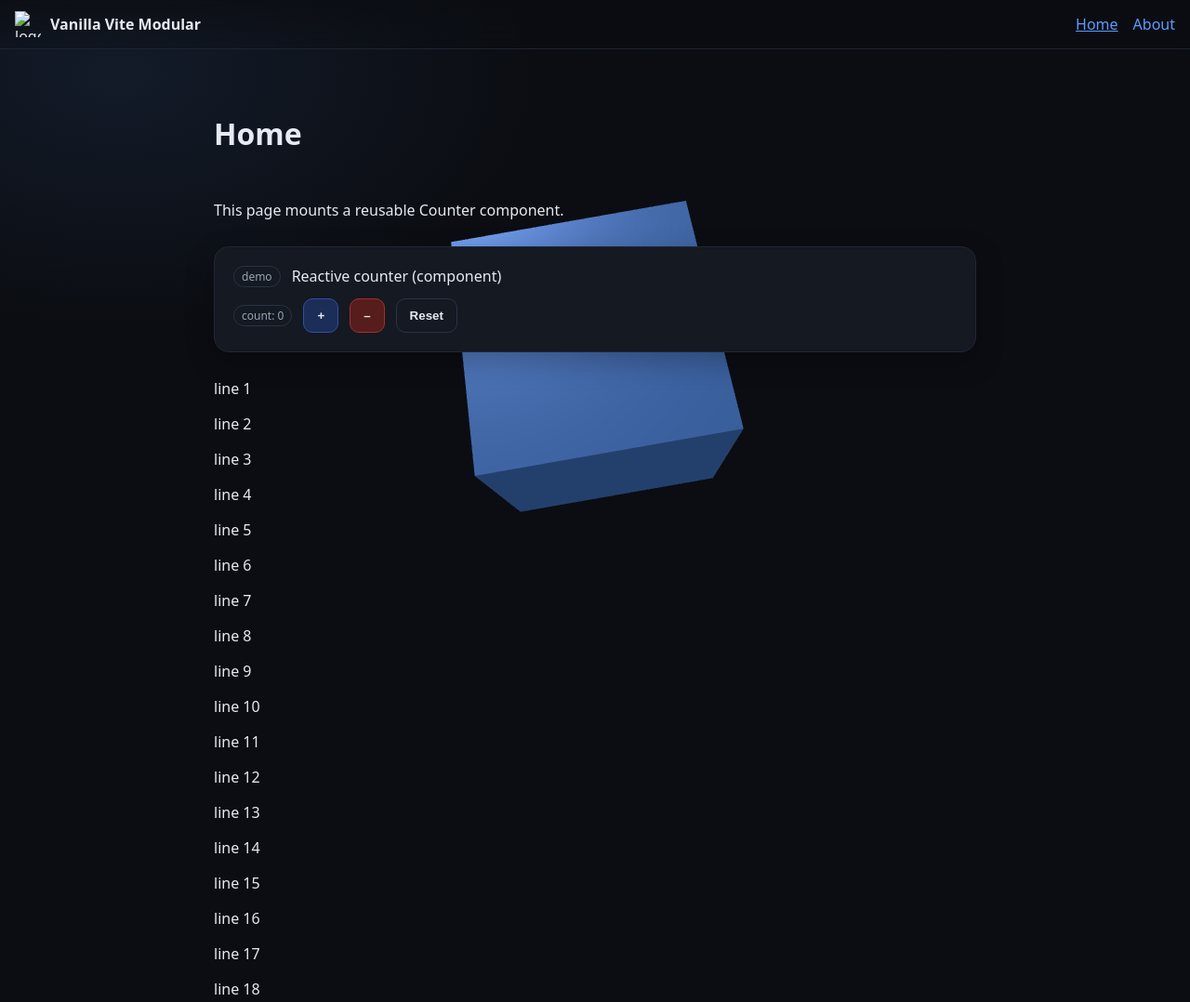
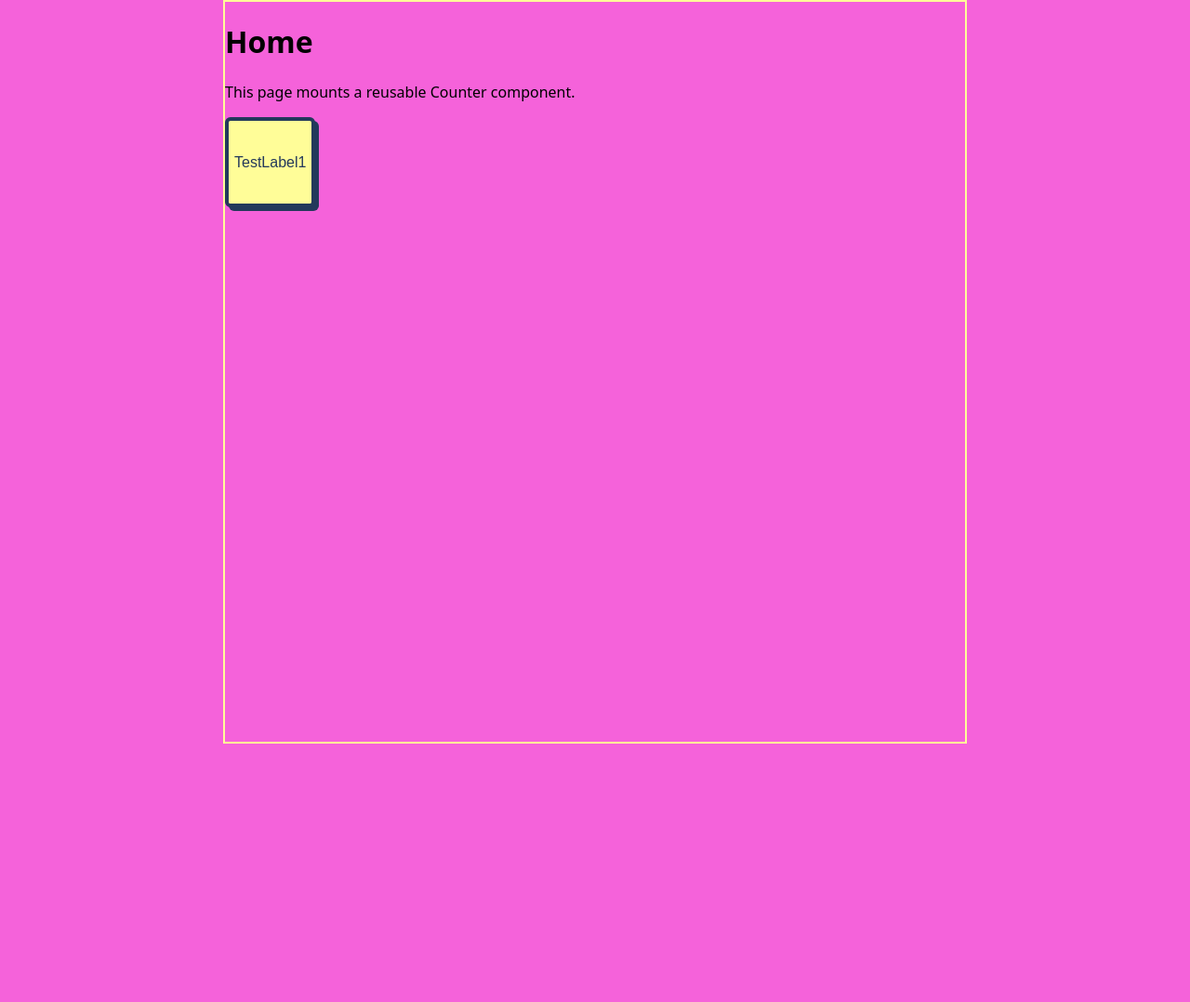
Before and after one commit to adityade8k/NewYorkBeatSequencer, a website built with Vite: page index.html in a window 1280 px wide. Shown: the top 1078 px of the page at 93% size. After the commit the page ends 800 px from the top, so only its background shows below. Built offline with nearby package versions, Linux system fonts and the light colour scheme.

Commit message:
Set up project
Cleared unused files set up button css

```diff
--- a/package.json
+++ b/package.json
@@ -10,8 +10,5 @@
   },
   "devDependencies": {
     "vite": "latest"
-  },
-  "dependencies": {
-    "three": "^0.179.1"
   }
 }
--- a/src/components/Button/Button.js
+++ b/src/components/Button/Button.js
@@ -2,28 +2,40 @@ import { el } from '@utils/dom.js'
 import './styles.css'
 
 export function Button({
-    label = "Click",
+  label = 'Click',
   onClick,
-    variant = "default",
+  variant = 'default',   // supports 'on' | 'off' | others
   disabled = false,
   className = '',
-    type = 'buttton',
+  type = 'button',
   attrs = {}
 } = {}) {
-    const classes = ['btn'];
+  const classes = ['btn']
   if (variant && variant !== 'default') classes.push(`btn--${variant}`)
   if (className) {
     if (Array.isArray(className)) classes.push(...className.filter(Boolean))
     else classes.push(className)
   }
 
+  const computedDisabled =
+    variant === 'on'  ? true  :
+    variant === 'off' || "off-yellow" ? false :
+    !!disabled
+
+  // Optional: if you're treating it like a toggle button, expose aria-pressed
+  const ariaPressed =
+    (variant === 'on' && 'true') ||
+    (variant === 'off' && 'false') ||
+    null
+
   return el(
     'button',
     {
       class: classes.join(' '),
       type,
-            disabled: disabled ? '' : null,
-            onClick: onClick ? onClick : null,
+      disabled: computedDisabled ? '' : null,
+      onClick: computedDisabled ? null : (onClick || null), // don't wire if disabled
+      'aria-pressed': ariaPressed,
       ...attrs
     },
     label
--- a/src/components/Button/styles.css
+++ b/src/components/Button/styles.css
@@ -1,6 +1,6 @@
 /* Extends the global .btn baseline from base.css */
 .btn--primary { border-color: #2f4fa3; background: #1c2d57; }
-.btn--danger  { border-color: #a32f2f; background: #571c1c; }
+.btn--danger  { border-color: var(--bg); background: #571c1c; }
 .btn--ghost   { background: transparent; border-color: #2b3242; }
 
 .btn:focus-visible {
--- a/src/components/Counter/Counter.js
+++ /dev/null
@@ -1,53 +0,0 @@
-// src/components/Counter/Counter.js
-import { el } from '@utils/dom.js'
-import { store } from '@lib/state/appStore.js'
-import { Button } from '@components/Button/Button.js'
-
-export function Counter() {
-  // --- UI pieces
-  const badge = el('span', { class: 'badge' }, 'count: ?')
-
-
-
-  const incBtn = Button({
-    label: '+',
-    variant: 'primary',
-    onClick: () => store.update(s => ({ count: s.count + 1 }))
-  })
-
-  const decBtn = Button({
-    label: '–',
-    variant: 'danger',
-    onClick: () => store.update(s => ({ count: s.count - 1 }))
-  })
-
-  const resetBtn = Button({
-    label: 'Reset',
-    onClick: () => store.set({ count: 0 }),
-    variant: 'ghost'
-  })
-
-  const row = el('div', { class: 'row' }, badge, incBtn, decBtn, resetBtn)
-
-  // --- subscribe to store (reactive badge)
-  const unsub = store.subscribe(s => {
-    badge.textContent = `count: ${s.count}`
-  })
-
-  // --- component root
-  const root = el('div', { class: 'stack' },
-    el('div', { class: 'row' },
-      el('span', { class: 'badge' }, 'demo'),
-      'Reactive counter (component)'
-    ),
-    row
-  )
-
-  return {
-    el: root,
-    unmount() {
-      // stop reacting when the component is removed
-      unsub()
-    }
-  }
-}
--- a/src/components/Nav/Nav.js
+++ /dev/null
@@ -1,37 +0,0 @@
-// src/components/Nav/Nav.js
-import { el } from '@utils/dom.js'
-import logoUrl from '@assets/logo.svg'
-
-export function Nav() {
-  // left side: brand (logo + text)
-  const brand = el('div', { class: 'brand' },
-    el('img', { src: logoUrl, alt: 'logo' }),
-    el('strong', {}, 'Vanilla Vite Modular')
-  )
-
-  // right side: simple links (hash routes)
-  const links = el('div', { class: 'links' },
-    el('a', { href: '#/' },  'Home'),
-    el('a', { href: '#/about' }, 'About')
-  )
-
-  // the bar itself (styled by your base.css nav.site rules)
-  const nav = el('nav', { class: 'site' }, brand, links)
-
-  // optional: mark active link on hash changes
-  const setActive = () => {
-    const path = location.hash.slice(1) || '/'
-    for (const a of nav.querySelectorAll('a')) {
-      a.classList.toggle('active', a.getAttribute('href') === `#${path}`)
-    }
-  }
-  setActive()
-  const off = () => window.removeEventListener('hashchange', setActive)
-  window.addEventListener('hashchange', setActive)
-
-  // expose cleanup in case this ever gets unmounted (it’s persistent now)
-  return {
-    el: nav,
-    unmount() { off() }
-  }
-}
--- a/src/components/ThreeBg/ThreeBackground.js
+++ /dev/null
@@ -1,102 +0,0 @@
-// src/components/ThreeBG/ThreeBackground.js
-import * as THREE from 'three'
-import { el } from '@utils/dom.js'
-
-/**
- * ThreeBackground()
- * - Renders a transparent WebGL canvas fixed behind the page.
- * - As the user scrolls, the camera orbits around a cube.
- * - Returns { el, unmount } so you can dispose cleanly if needed.
- */
-export function ThreeBackground() {
-  // --- DOM wrapper (fixed position via CSS) ---
-  const root = el('div', { class: 'three-bg' })
-
-  // --- Renderer (transparent so your site background still shows) ---
-  const renderer = new THREE.WebGLRenderer({ antialias: true, alpha: true })
-  renderer.setPixelRatio(Math.min(window.devicePixelRatio || 1, 2))
-  root.appendChild(renderer.domElement)
-
-  // --- Scene, Camera, Lights ---
-  const scene = new THREE.Scene()
-  scene.background = null // keep transparent
-
-  const camera = new THREE.PerspectiveCamera(60, 1, 0.1, 100)
-  scene.add(camera)
-
-  const ambient = new THREE.AmbientLight(0xffffff, 0.6)
-  const dir = new THREE.DirectionalLight(0xffffff, 0.8)
-  dir.position.set(3, 5, 2)
-  scene.add(ambient, dir)
-
-  // --- Cube (the thing we orbit around) ---
-  const geo = new THREE.BoxGeometry(2, 2, 2)
-  const mat = new THREE.MeshStandardMaterial({
-    color: 0x5e9cff,
-    roughness: 0.4,
-    metalness: 0.2
-  })
-  const cube = new THREE.Mesh(geo, mat)
-  scene.add(cube)
-
-  // --- Sizing & resize handling ---
-  function resize() {
-    const w = root.clientWidth || window.innerWidth
-    const h = root.clientHeight || window.innerHeight
-    camera.aspect = w / h
-    camera.updateProjectionMatrix()
-    renderer.setSize(w, h, false)
-  }
-  resize()
-  window.addEventListener('resize', resize)
-
-  // --- Scroll → camera orbit mapping ---
-  // We compute an angle from scroll progress [0..1] → [0..2π].
-  const radius = 6
-  let angle = 0
-
-  function updateFromScroll() {
-    const maxScroll = Math.max(1, document.documentElement.scrollHeight - window.innerHeight)
-    const t = window.scrollY / maxScroll // 0..1
-    angle = t * Math.PI * 2              // full revolution across full page scroll
-  }
-  updateFromScroll()
-  window.addEventListener('scroll', updateFromScroll, { passive: true })
-
-  // --- Animation loop ---
-  let rafId = 0
-  function tick() {
-    rafId = requestAnimationFrame(tick)
-
-    // optional: slowly rotate the cube itself
-    cube.rotation.y += 0.01
-    cube.rotation.x += 0.005
-
-    // position camera on a horizontal circle; add gentle vertical motion
-    camera.position.x = radius * Math.cos(angle)
-    camera.position.z = radius * Math.sin(angle)
-    camera.position.y = 1.2 * Math.sin(angle * 0.5)
-    camera.lookAt(cube.position)
-
-    renderer.render(scene, camera)
-  }
-  tick()
-
-  // --- Cleanup for unmount (if ever removed) ---
-  function unmount() {
-    window.removeEventListener('resize', resize)
-    window.removeEventListener('scroll', updateFromScroll)
-    cancelAnimationFrame(rafId)
-
-    // dispose GPU resources
-    geo.dispose()
-    mat.dispose()
-    renderer.dispose()
-
-    // remove canvas from DOM
-    renderer.domElement?.remove()
-    root.remove()
-  }
-
-  return { el: root, unmount }
-}
--- a/src/lib/router/router.js
+++ /dev/null
@@ -1,41 +0,0 @@
-// src/lib/router/router.js
-import { clear } from '@utils/dom.js'
-
-/**
- * Minimal hash router.
- * - routes: { '/': Home, '/about': About, ... }
- * - app: the container element to render pages into
- *
- * Each page is a function like: Page({ mount }) => { unmount?() }
- */
-export function createRouter({ app, routes }) {
-  let current = null  // holds the currently mounted page instance (to unmount later)
-
-  const render = () => {
-    // 1) get path from the URL hash (e.g., "#/about" -> "/about")
-    const path = location.hash.slice(1) || '/'
-
-    // 2) choose the page function for this path (fallback to '/')
-    const View = routes[path] || routes['/']
-
-    // 3) clean up the previous page if it exposed an unmount()
-    if (current?.unmount) current.unmount()
-
-    // 4) clear the app container’s DOM
-    clear(app)
-
-    // 5) mount the new page; keep what it returns for teardown later
-    current = View({ mount: app })
-  }
-
-  // Start listening to navigation (hash changes) and render once at load
-  const start = () => {
-    window.addEventListener('hashchange', render)
-    render()
-  }
-
-  // Optional helper: programmatic navigation
-  const goto = (path) => { location.hash = path }
-
-  return { start, goto }
-}
--- a/src/main.js
+++ b/src/main.js
@@ -1,21 +1,6 @@
-// src/main.js (only the relevant additions shown)
 import './styles/base.css'
-import { createRouter } from '@lib/router/router.js'
-import { Nav } from '@components/Nav/Nav.js'
 import { Home } from '@pages/home.js'
-import { About } from '@pages/about.js'
-import { ThreeBackground } from '@components/ThreeBG/ThreeBackground.js' // <-- add this
 
 const app = document.getElementById('app')
 
-// mount background FIRST so it's behind nav & content
-const three = ThreeBackground()
-document.body.prepend(three.el)
-
-// now mount persistent nav on top
-const nav = Nav()
-document.body.prepend(nav.el)
-
-// router as before
-const routes = { '/': Home, '/about': About }
-createRouter({ app, routes }).start()
+const home = Home({mount: app});
--- a/src/pages/home.js
+++ b/src/pages/home.js
@@ -1,33 +1,22 @@
 // src/pages/Home.js
 import { el } from '@utils/dom.js'
-import { Counter } from '@components/Counter/Counter.js'
-
+import { Button } from '@components/Button/Button.js'
 export function Home({ mount }) {
   const title = el('h1', {}, 'Home')
-  const lead  = el('p', {}, 'This page mounts a reusable Counter component.')
-
-  // create component instance
-  const counter = Counter()
+  const lead = el('p', {}, 'This page mounts a reusable Counter component.')
+  const testButton = Button({label:"TestLabel1", variant:"off-yellow", onClick : () => {console.log('test')}  })
 
   // page root
-  const page = el('div', { class: 'stack' },
+  const page = el('div', { class: 'stack'},
     title,
     lead,
-    el('div', { class: 'card' }, counter.el)
+    testButton
   )
-
-  // e.g. in Home.js, add:
-const filler = el('div', {}, Array.from({ length: 30 }, (_, i) => el('p', {}, `line ${i+1}`)))
-// and append `filler` somewhere on the page
-
-page.append(filler)
   // mount into the provided region
   mount.append(page)
 
   return {
     unmount() {
-      // dispose child component first
-      counter.unmount?.()
       // then remove the page DOM
       if (page.parentNode === mount) mount.removeChild(page)
     }
--- a/src/styles/base.css
+++ b/src/styles/base.css
@@ -1,11 +1,10 @@
 /* ========== Design tokens (CSS variables) ========== */
 :root {
-    --bg: #0b0d12;
-    --fg: #e6eaf2;
-    --muted: #9aa4b2;
-    --primary: #5e9cff;
-    --card: #141922;
-    --border: #202635;
+    --negative: #db3a34ff;
+    --bg: #f562daff;
+    --positive: #59c9a5ff;
+    --secondary: #23395bff;
+    --accent: #fffd98ff;
 }
 
 /* ========== Base resets and layout primitives ========== */
@@ -15,13 +14,14 @@
 
 html,
 body {
-    height: 100%;
+    height: 100vh;
+    position: relative;
 }
 
 body {
     margin: 0;
     font-family: system-ui, -apple-system, Segoe UI, Roboto, Ubuntu, Cantarell, Noto Sans, Arial;
-    background: radial-gradient(1000px 600px at 10% 10%, #131b29 0%, var(--bg) 45%) no-repeat, var(--bg);
+    background: var(--bg);
     color: var(--fg);
 }
 
@@ -35,103 +35,44 @@ a:hover {
     text-decoration: underline;
 }
 
-/* App container */
-#app {
-    max-width: 860px;
-    margin: 48px auto;
-    padding: 0 20px;
-}
-
-/* Simple utility classes */
-.stack {
-    display: grid;
-    gap: 12px;
-}
-
-.row {
-    display: flex;
-    gap: 12px;
-    align-items: center;
-}
-
-.card {
-    background: var(--card);
-    border: 1px solid var(--border);
-    border-radius: 16px;
-    padding: 20px;
-    box-shadow: 0 10px 30px rgba(0, 0, 0, .25);
-}
-
 /* Buttons (global baseline – components can extend this) */
 .btn {
     appearance: none;
-    border: 1px solid #2b3242;
-    background: #1a2230;
-    color: var(--fg);
-    padding: 10px 14px;
-    border-radius: 10px;
-    cursor: pointer;
-    font-weight: 600;
-    transition: transform .04s ease, background .2s ease, border-color .2s ease;
+    border: 0.6vh solid var(--secondary);
+    color: var(--secondary);
+    height: 100%;
+    aspect-ratio: 1/1;
+    border-radius: 6%;
+    text-align: center;
+    align-items: center;
+    font-size: 1em;
 }
 
-.btn:hover {
-    background: #20293a;
+.btn--on{
+    background-color: var(--positive);
+    cursor: none;
 }
 
-.btn:active {
-    transform: translateY(1px);
+.btn--off{
+    background-color: var(--negative);
+    box-shadow: var(--secondary) 2vh 2vh;
 }
 
-.badge {
-    font-size: 12px;
-    padding: 2px 8px;
-    border: 1px solid #2b3242;
-    border-radius: 999px;
-    color: var(--muted);
+.btn--off-yellow{
+    background-color: var(--accent);
+    box-shadow: var(--secondary) 0.5vh 0.5vh;
 }
 
-/* (We’ll use this later for a persistent navbar) */
-nav.site {
-    position: sticky;
-    top: 0;
-    z-index: 10;
-    backdrop-filter: blur(6px);
-    background: linear-gradient(180deg, rgba(11, 13, 18, .7), rgba(11, 13, 18, .2));
-    border-bottom: 1px solid #1d2533;
-    display: flex;
-    align-items: center;
-    justify-content: space-between;
-    padding: 12px 16px;
+.btn:disabled {
+    cursor: not-allowed;
 }
 
-nav.site .brand {
-    display: inline-flex;
-    gap: 10px;
-    align-items: center;
+#app {
+    width: 100vh;
+    height: 100vh;
+    max-width: 100vh;
+    max-height: 100vh;
+    border: 2px var(--accent) solid;
+    margin-top: 0;
+    margin: auto;
 }
-
-nav.site .brand img {
-    width: 28px;
-    height: 28px;
-}
-
-nav.site .links {
-    display: flex;
-    gap: 16px;
-}
-
-nav.site .links a.active {
-    text-decoration: underline;
-}
-
-/* Three.js background layer */
-.three-bg {
-  position: fixed;
-  inset: 0;             /* top:0 right:0 bottom:0 left:0 */
-  z-index: 0;           /* behind nav (z=10) and app content */
-  pointer-events: none; /* don't block clicks/scroll on the page */
-}
-
-/* ensure page content draws above the background */
-#app { position: relative; z-index: 1; }
```
Also changed, not shown: src/pages/about.js (deleted, +0 -18 lines), src/assets/logo.svg (deleted), 1 other file. Lines whose indentation alone changed are shown as unchanged.
